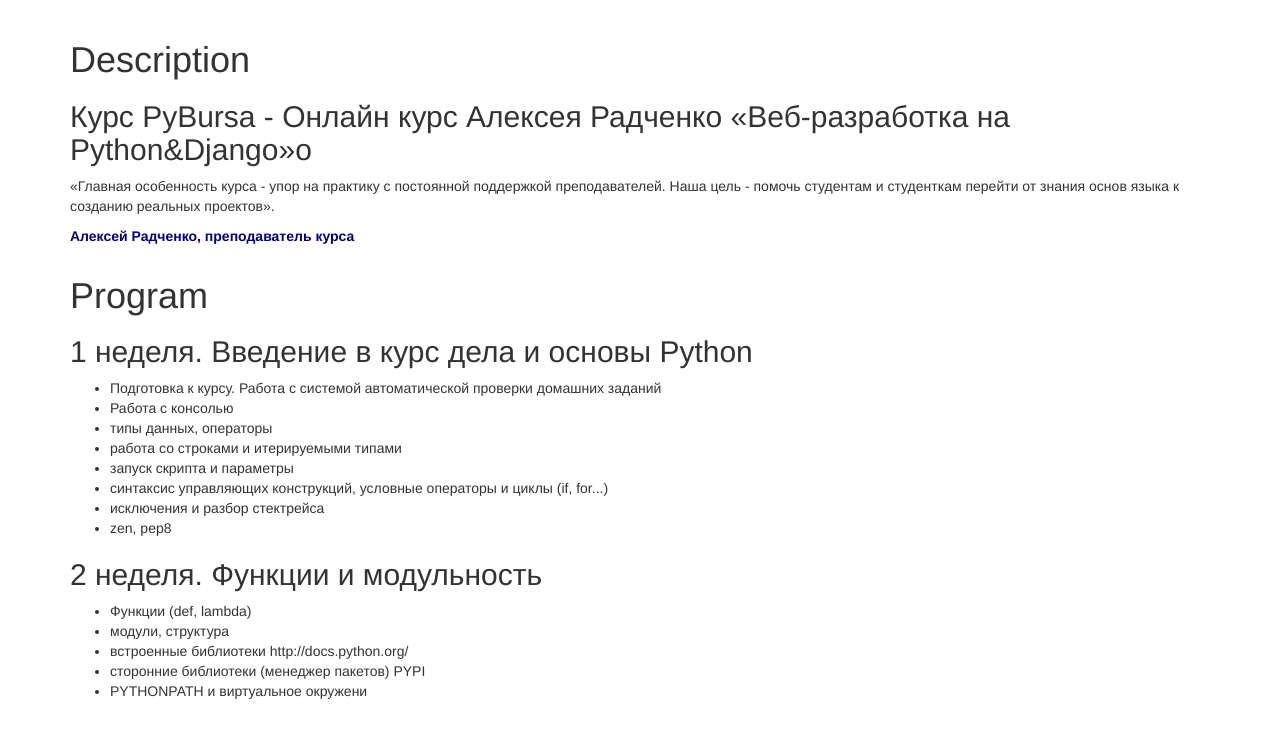
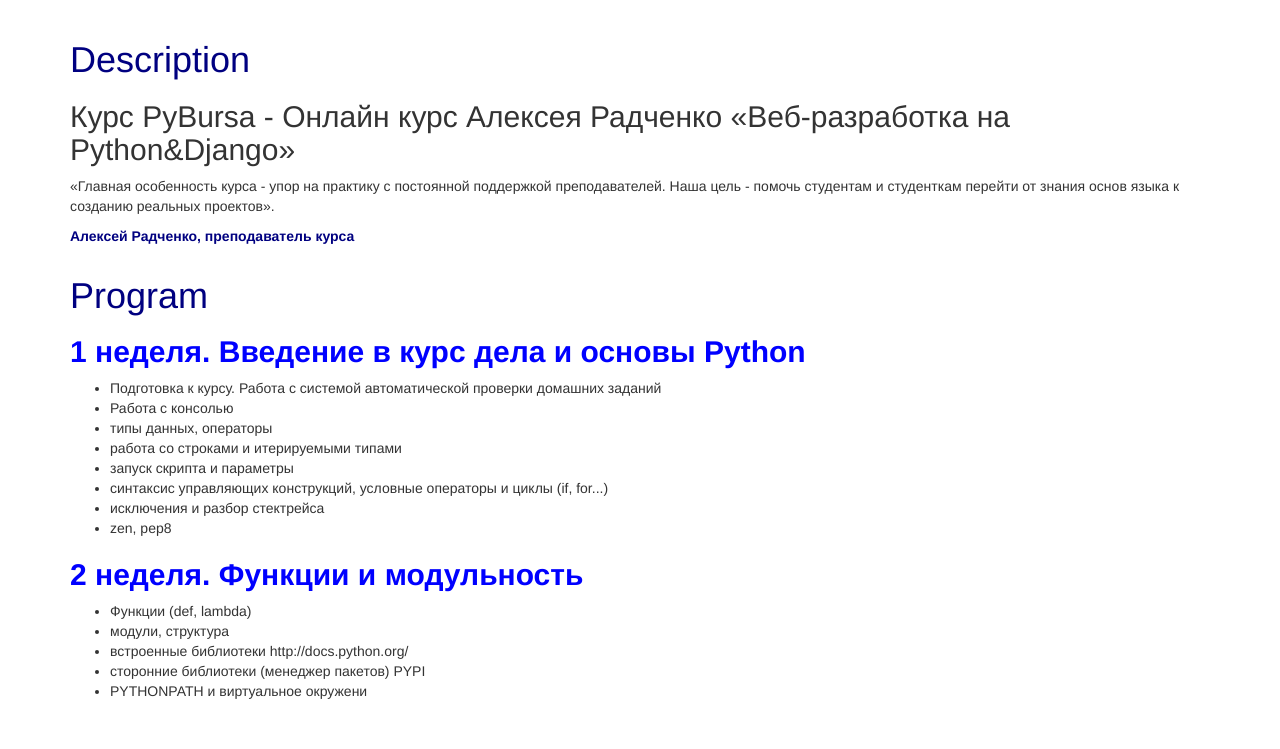
Before and after one commit to vpikalova/ooniversity_django_courses_06, a Python web app: template templates/index.html in a window 1280 px wide. Shown: the part 51-800 px from the top of the page. Run offline with Jinja, Linux system fonts and the light colour scheme; the template is opened without the code that fills it, so the values that code supplies are empty.

Commit message:
Second version of kz1

```diff
--- a/static/css/style.css
+++ b/static/css/style.css
@@ -27,6 +27,19 @@
     color: navy;
   }
 
+  .my_descript {
+    color: navy;
+  }
+
+  .my_prog {
+    color: navy;
+  }
+
+  .my_weeks {
+    font-weight: bold;
+    color: blue;
+  }
+
   #dr_skype_cn {
     color: navy;
   }
--- a/templates/contact.html
+++ b/templates/contact.html
@@ -63,7 +63,6 @@
         <li class="some_mail">Email: somemail@gmail.com</li>
         <li class="some_phone">Phone: +382222222 </li>
       </ul>
-      <p> </p>
     </div>
 
     <!-- jQuery (necessary for Bootstrap's JavaScript plugins) -->
--- a/templates/index.html
+++ b/templates/index.html
@@ -41,17 +41,17 @@
 
 
     <div class="container">
-      <h1>Description</h1>
+      <h1 class="my_descript">Description</h1>
       <h2>Курс PyBursa - Онлайн курс Алексея Радченко
-«Веб-разработка на Python&Django»o</h2>
+«Веб-разработка на Python&Django»</h2>
       <p> «Главная особенность курса - упор на практику с постоянной поддержкой преподавателей. Наша цель - помочь студентам и студенткам перейти от знания основ языка к созданию реальных проектов».</p>
 
       <p id="rad_name">Алексей Радченко, преподаватель курса</p>
     </div>
 
     <div class="container">
-      <h1>Program</h1>
-      <h2>1 неделя. Введение в курс дела и основы Python</h2>
+      <h1 class="my_prog">Program</h1>
+      <h2  class="my_weeks">1 неделя. Введение в курс дела и основы Python</h2>
       <ul>
         <li>Подготовка к курсу. Работа с системой автоматической проверки домашних заданий</li>
         <li>Работа с консолью</li>
@@ -62,7 +62,7 @@
         <li>исключения и разбор стектрейса</li>
         <li>zen, pep8</li>
       </ul>
-      <h2>2 неделя. Функции и модульность</h2>
+      <h2 class="my_weeks">2 неделя. Функции и модульность</h2>
       <ul>
         <li>Функции (def, lambda) </li>
         <li>модули, структура </li>
```
